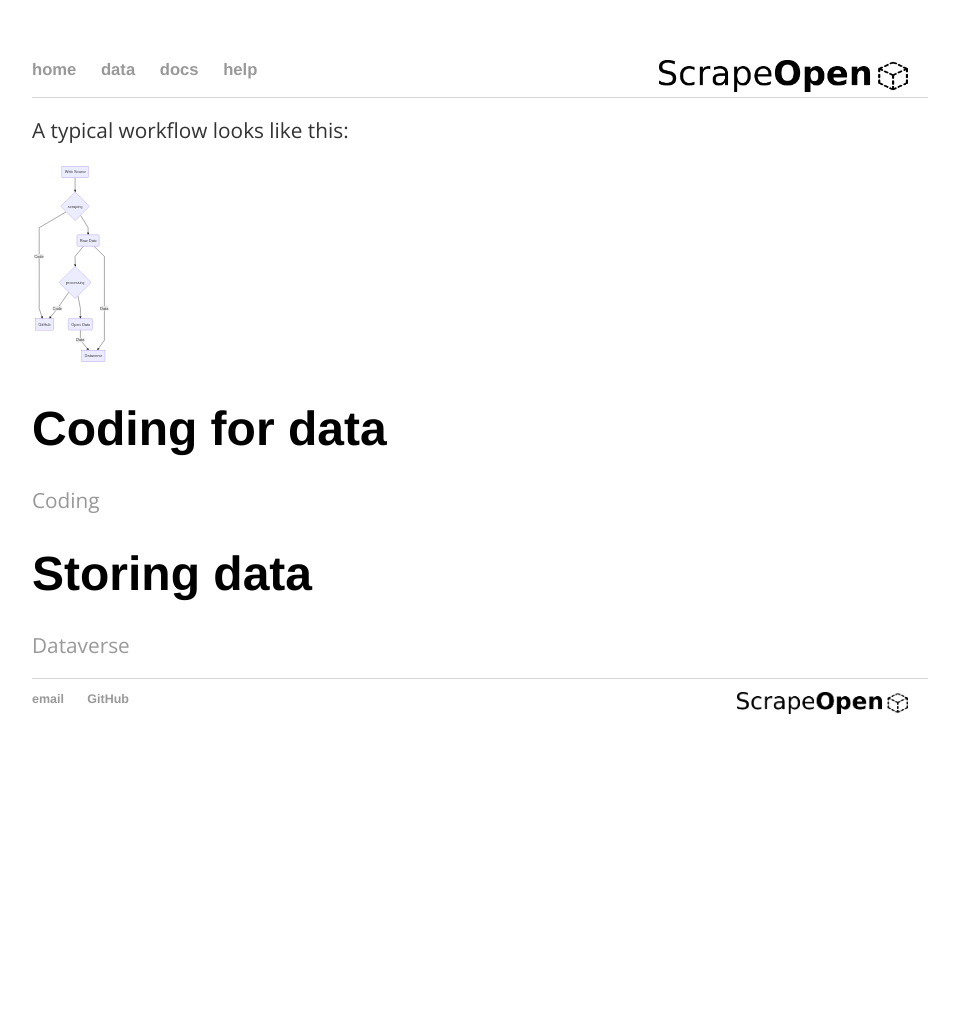
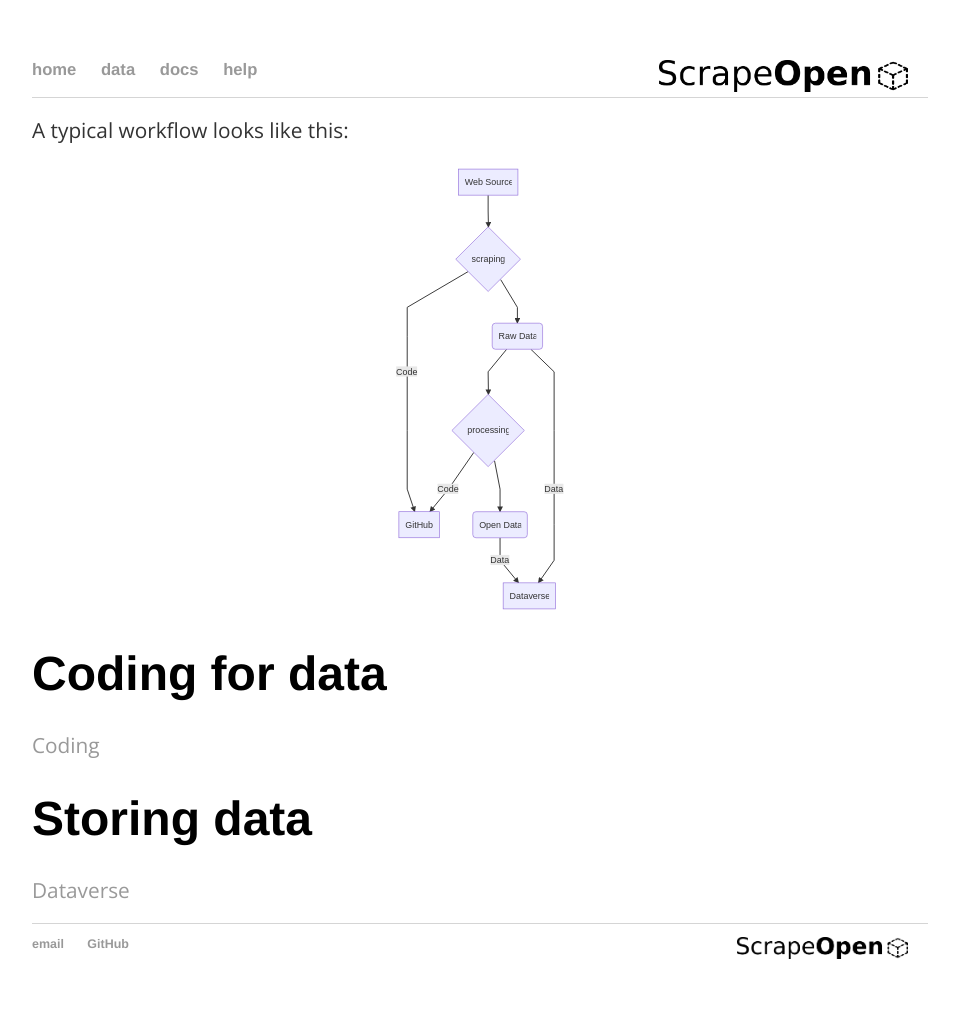
Before and after one commit to ScrapeOpen/ScrapeOpen, a Jekyll site: the page built from docs/index.md, in a window 1280 px wide. Shown: the whole page, without its empty margins (160-1119 px from the left). Built offline with Jekyll 4.4.1, drawn with Linux system fonts in a browser that asks for light colours; before the commit the page ends 900 px from its top, so only the background shows below that.

Commit message:
Img edit

```diff
--- a/docs/index.md
+++ b/docs/index.md
@@ -5,7 +5,7 @@ title: Documentation
 
 A typical workflow looks like this:
 
-<img src="/ScrapeOpen/images/workflow-diagram.svg" alt="Workflow diagram" style="height: 200px;"/>
+<img src="/ScrapeOpen/images/workflow-diagram.svg" alt="Workflow diagram" style="height: 450px; display: block; margin-left: auto; margin-right: auto;"/>
 
 # Coding for data
 
```
